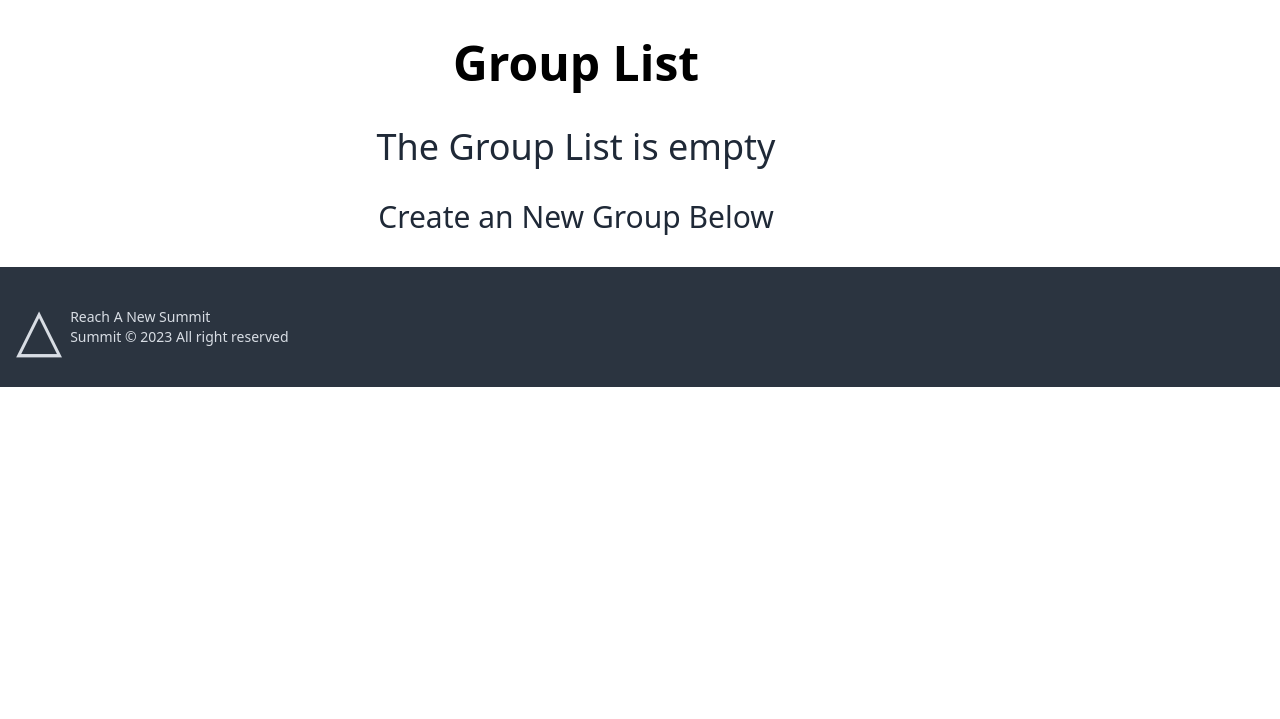
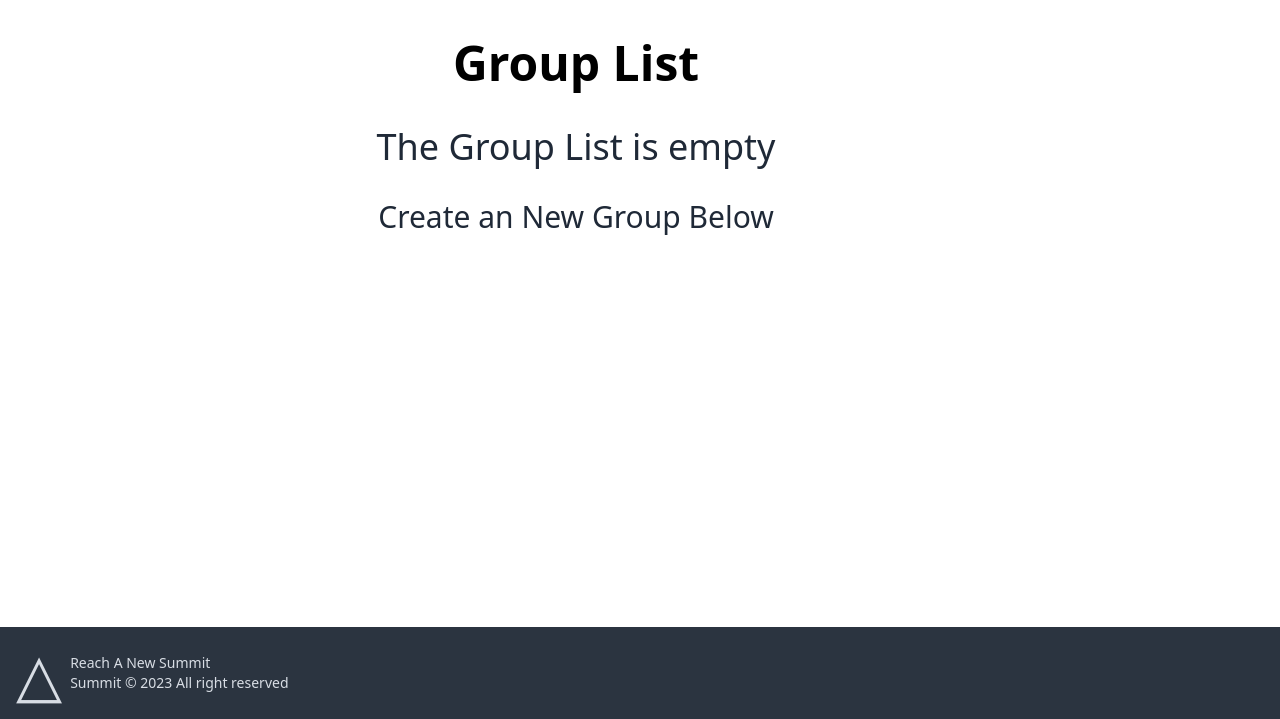
Before and after one commit to Bharatchandran/summitPrj3, a Django app: page /mygroup/ in a window 1280 px wide. Shown: the part 81-800 px from the top of the page. Run offline with Django 4.2, Linux system fonts and the light colour scheme; some libraries are stand-ins or nearby versions.

Commit message:
footer position

```diff
--- a/main_app/templates/base.html
+++ b/main_app/templates/base.html
@@ -52,12 +52,12 @@
     </header>
     <main class="w-screen flex-1 flex flex-col">
 
-        <div class="grid grid-cols-10 flex-1">
+        <div class="grid grid-cols-10 flex-1 mb-40">
         {% block content%}
         {% endblock %}
         </div>
     </main>
-    <footer class="footer items-center p-4 bg-neutral text-neutral-content h-[15vh]">
+    <footer class="footer fixed bottom-0 items-center p-4 bg-neutral text-neutral-content ">
         <div class="items-center grid-flow-col">
         <h3 width="150" height="100" viewBox="0 0 24 24" fill-rule="evenodd" clip-rule="evenodd" class="fill-current text-6xl ">△</h3>
         <p>Reach A New Summit<br/>Summit © 2023 All right reserved</p>
--- a/main_app/templates/home.html
+++ b/main_app/templates/home.html
@@ -8,8 +8,8 @@
             <h1 class="m-10 text-8xl drop-shadow-xl tracking-widest font-extrabold text-white text-center ">SUMMIT</h1>
             <p class="mb-10 text-2xl text-center text-white italic">Welcome to the newest community driven platform built for developers by developers.<br><br> A place where you can elevate your code conversations! </p>
             <div class="join space-x-1 ">
-                <a class="m-5 text-lg rounded-full btn btn-lg"  join-item" href="{% url 'signup' %}">Sign Up</a>
-                <a class="m-5 text-lg rounded-full btn btn-lg"  join-item" href="{% url 'login' %}">Log In</a>
+                <a class="m-5 text-lg rounded-full btn btn-lg"  join-item href="{% url 'signup' %}">Sign Up</a>
+                <a class="m-5 text-lg rounded-full btn btn-lg"  join-item href="{% url 'login' %}">Log In</a>
             </div>
         </div>
       </div>
```
